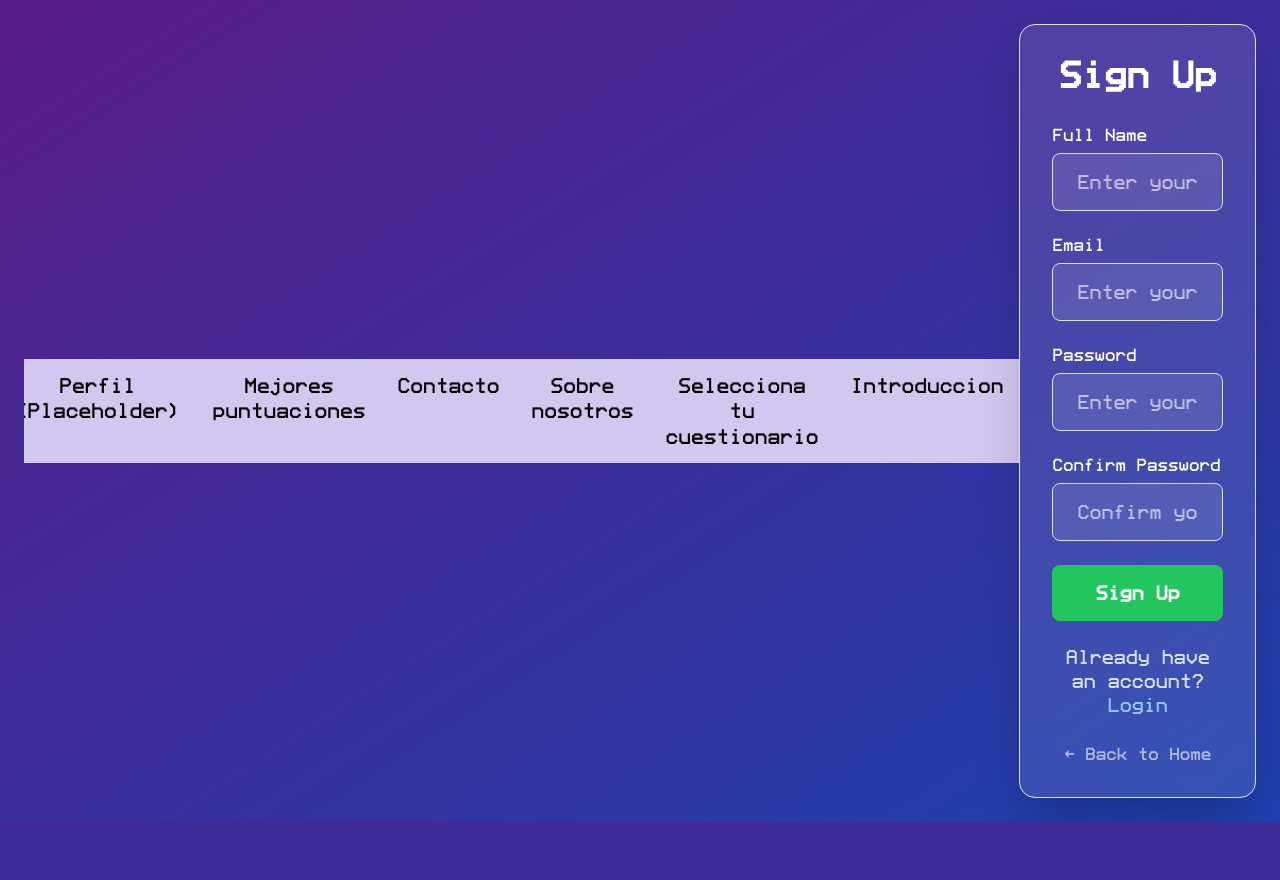
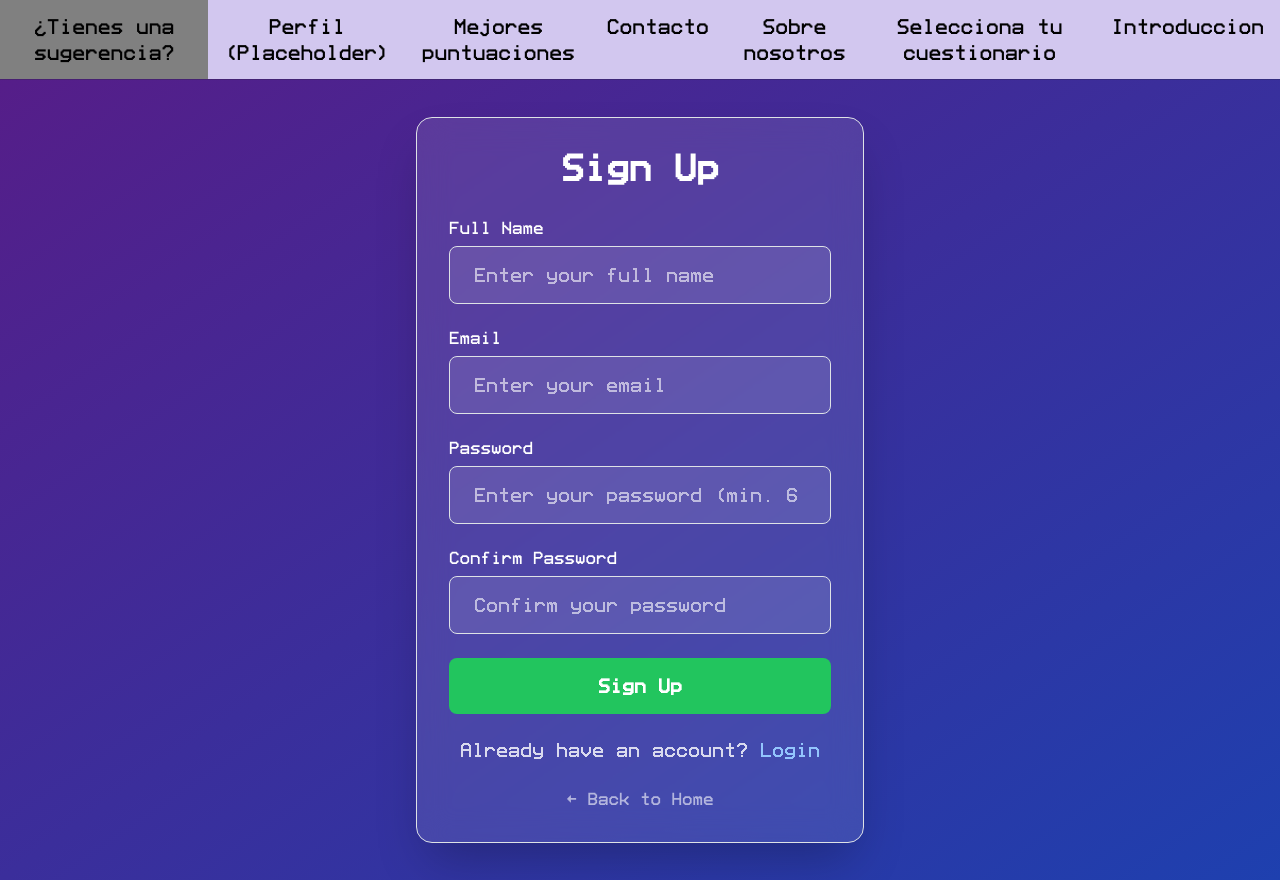
Before and after one commit to Atesoide/Quizqueen-py, a Flask app: page /signup in a window 1280 px wide. Before the commit the page ends 822 px from the top, so only its background shows below. Run offline with Flask 3, Linux system fonts and the light colour scheme; style sheets or scripts are compiled from the project's sources; some libraries are stand-ins or nearby versions.

Commit message:
Changed style to fit better

```diff
--- a/client/templates/login.html
+++ b/client/templates/login.html
@@ -39,7 +39,8 @@
      <script type="text/javascript" src="{{ url_for('static', filename='css/js/index_script.js')}}"></script>
      <link rel="icon" type="image/x-icon" href="/sprites/tab.png">
  </head>
- <body class="min-h-screen bg-gradient-to-br from-purple-900 to-blue-800 flex items-center justify-center p-4">
+ <body class=" bg-gradient-to-br from-purple-900 to-blue-800">
+    <div class="logincontainer min-h-screen flex items-center justify-center ">
         <div class="bg-white/10 backdrop-blur-lg rounded-2xl p-8 max-w-md w-full border border-white/20 shadow-2xl">
             <h1 class="text-3xl font-bold text-white text-center mb-8">Login</h1>
 
@@ -86,6 +87,7 @@
                 <a href="/" class="text-white/60 hover:text-white text-sm">← Back to Home</a>
             </div>
         </div>
+    </div>
  </body>
  </html>
 
--- a/client/templates/signup.html
+++ b/client/templates/signup.html
@@ -38,8 +38,9 @@
 <script type="text/javascript" src="{{ url_for('static', filename='css/js/index_script.js')}}"></script>
     <link rel="icon" type="image/x-icon" href="/sprites/tab.png">
 </head>
-<body class="min-h-screen bg-gradient-to-br from-purple-900 to-blue-800 flex items-center justify-center p-4">
-    <div class="bg-white/10 backdrop-blur-lg rounded-2xl p-8 max-w-md w-full border border-white/20 shadow-2xl">
+<body class="bg-gradient-to-br from-purple-900 to-blue-800">
+    <div class="signupcontainer min-h-screen flex items-center justify-center ">
+        <div class="bg-white/10 backdrop-blur-lg rounded-2xl p-8 max-w-md w-full border border-white/20 shadow-2xl ">
             <h1 class="text-3xl font-bold text-white text-center mb-8">Sign Up</h1>
 
             <form method="POST" action="/signup" class="space-y-6">
@@ -111,6 +112,7 @@
                 <a href="/" class="text-white/60 hover:text-white text-sm">← Back to Home</a>
             </div>
         </div>
+    </div>
 </body>
 </html>
 {% endblock %}
```
Lines whose indentation alone changed are shown as unchanged.
